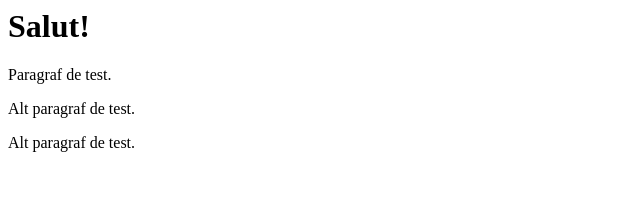
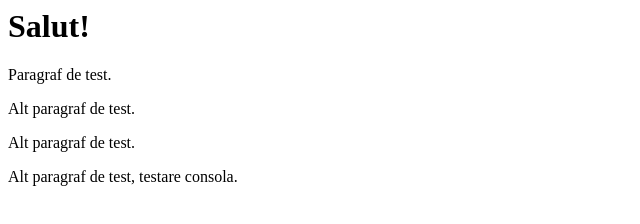
Before and after one commit to AlbertHTML/ssg-test, a plain HTML site: page index.html in a window 1280 px wide. Shown: the whole page, without its empty margins (0-640 px from the left). Drawn offline with Linux system fonts and the light colour scheme.

Commit message:
commit test

```diff
--- a/index.html
+++ b/index.html
@@ -2,3 +2,4 @@
 <p>Paragraf de test.</p>
 <p>Alt paragraf de test.</p>
 <p>Alt paragraf de test.</p>
+<p>Alt paragraf de test, testare consola.</p>
```
